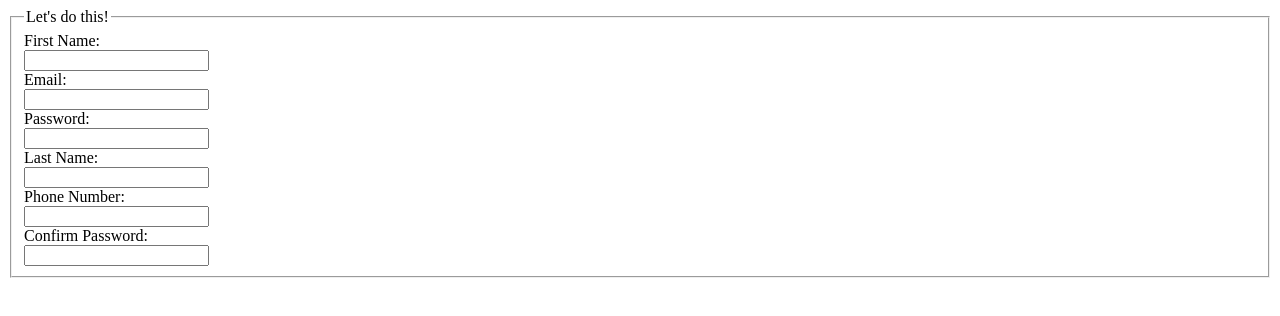
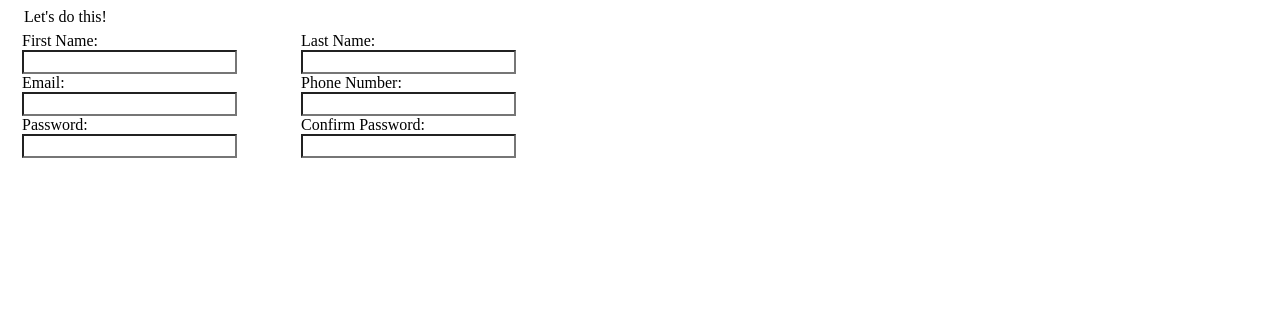
Before and after one commit to AName0/forms-2, a plain HTML site: page index.html in a window 1280 px wide. Drawn offline with Linux system fonts and the light colour scheme.

Commit message:
removed styling from form items, set a default font-size

```diff
--- a/stylesheet.css
+++ b/stylesheet.css
@@ -1,3 +1,13 @@
+* {
+    font-size: 16px;
+}
+
 label,input{
+    appearance: none;
     display: block;
 }
+fieldset {
+    display: flex;
+    gap: 4rem;
+    border: 0;
+}
```
